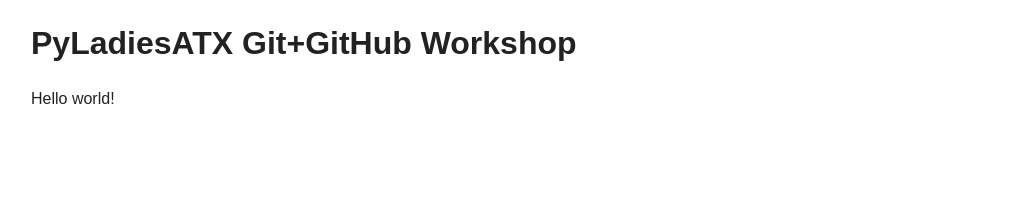
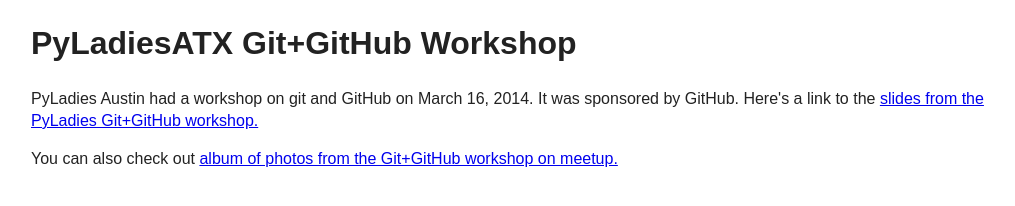
Before and after one commit to sarasafavi/gitworkshop, a plain HTML site: page index.html in a window 1280 px wide. Shown: the whole page, without its empty margins (129-1144 px from the left). Drawn offline with nearby package versions, Linux system fonts and the light colour scheme.

Commit message:
add links to the slides and photos

```diff
--- a/index.html
+++ b/index.html
@@ -24,7 +24,20 @@
 
             <h1>PyLadiesATX Git+GitHub Workshop</h1>
 
-            <p>Hello world!</p>
+			<p>
+				PyLadies Austin had a workshop on git and GitHub
+				on March 16, 2014. It was sponsored by GitHub.
+				Here's a link to the
+				<a href="http://links.sarasafavi.com/gitgithub">
+					slides from the PyLadies Git+GitHub workshop.
+				</a>
+			</p>
+			<p>
+				You can also check out
+				<a href="http://www.meetup.com/pyladies-atx/photos/20482032">
+					album of photos from the Git+GitHub workshop on meetup.
+				</a>
+			</p>
         </div>
 
         <script src="//ajax.googleapis.com/ajax/libs/jquery/1.10.2/jquery.min.js"></script>
```
